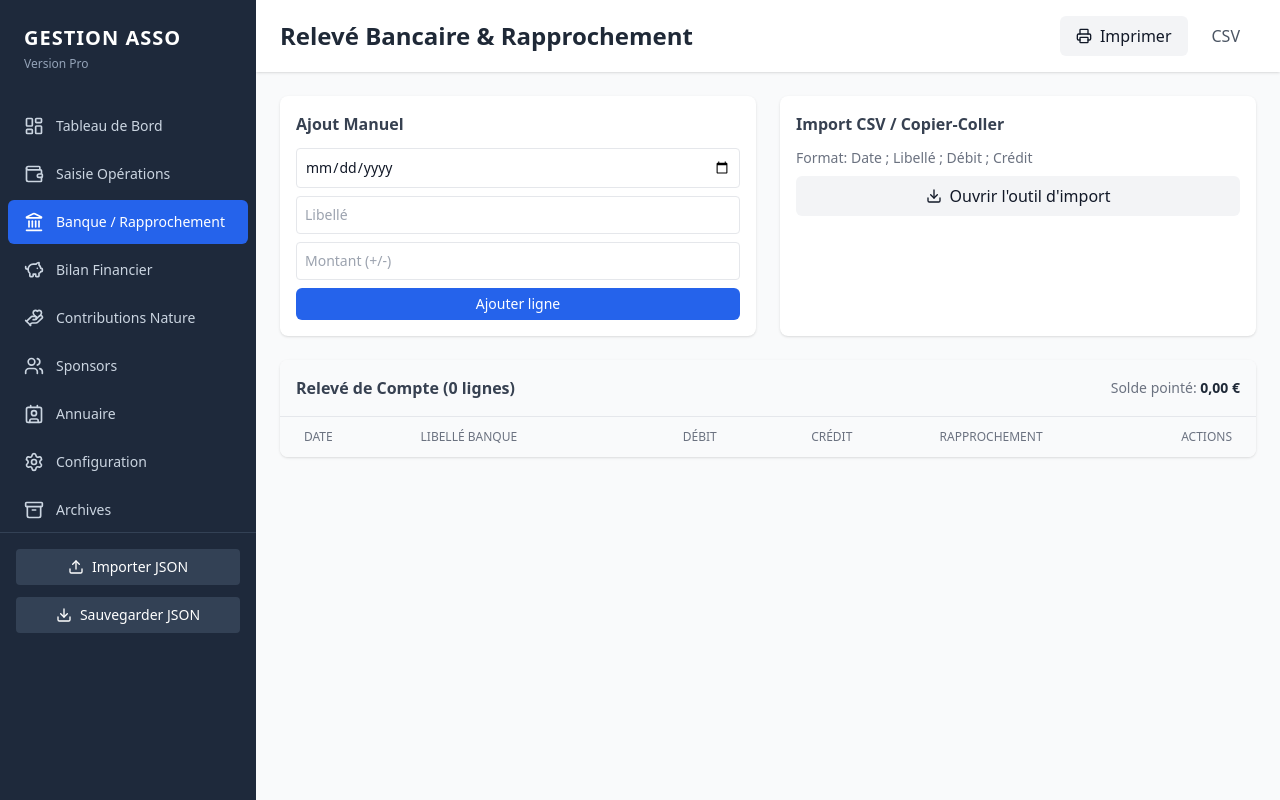
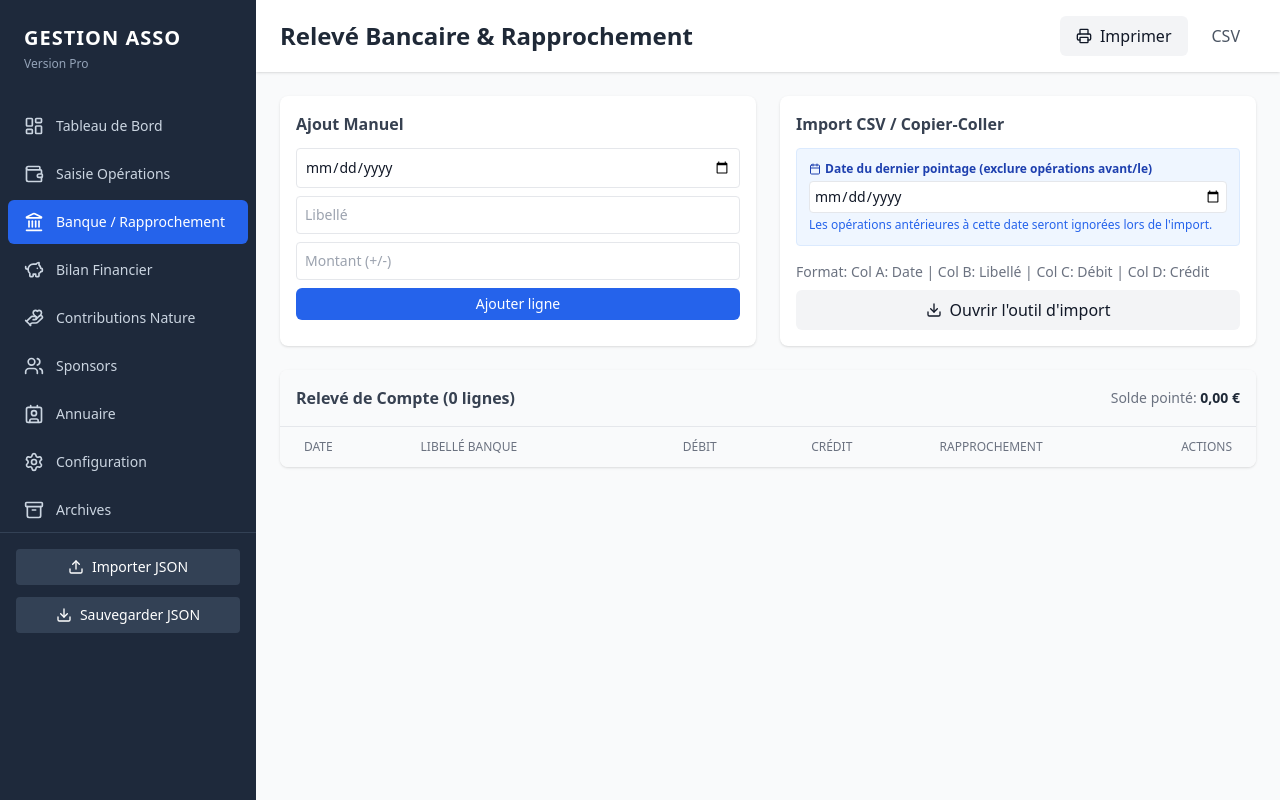
Before and after one commit to kevinpeuron-droid/budget-RV, a React (Vite) app: page / in a window 1280 px wide. Both pictures are taken after a click on the button "Banque / Rapprochement". Built offline with nearby package versions, Linux system fonts and the light colour scheme.

Commit message:
feat: Track last imported bank date
Add `lastPointedDate` to AppState to store the date of the last imported bank operation. This prevents duplicate imports by providing a reference point. The `BankTab` component is updated to display and manage this date.

```diff
--- a/App.tsx
+++ b/App.tsx
@@ -34,7 +34,8 @@ const INITIAL_STATE: AppState = {
   categoriesDepense: DEFAULT_CATEGORIES_DEPENSE,
   events: [],
   archives: [],
-  bankLines: [] // New bank lines state
+  bankLines: [], // New bank lines state
+  lastPointedDate: '' // Initialisation vide
 };
 
 type TabId = 'dashboard' | 'realized' | 'budget' | 'contributions' | 'sponsors' | 'directory' | 'config' | 'archives' | 'bank';
@@ -88,6 +89,7 @@ function App() {
     else setData(prev => ({ ...prev, categoriesDepense: cats }));
   };
   const updateBankLines = (lines: BankLine[]) => setData(prev => ({ ...prev, bankLines: lines }));
+  const updateLastPointedDate = (date: string) => setData(prev => ({ ...prev, lastPointedDate: date }));
 
   // NEW: Link a bank line to a transaction
   const handleLinkTransaction = (bankId: string, transactionId: string) => {
@@ -336,7 +338,9 @@ function App() {
               bankLines={data.bankLines || []}
               transactions={data.realized}
               budget={data.budget}
+              lastPointedDate={data.lastPointedDate}
               onUpdateBankLines={updateBankLines}
+              onUpdateLastPointedDate={updateLastPointedDate}
               onLinkTransaction={handleLinkTransaction}
               onUnlinkTransaction={handleUnlinkTransaction}
               onCreateFromBank={handleCreateFromBank}
--- a/components/BankTab.tsx
+++ b/components/BankTab.tsx
@@ -2,13 +2,15 @@ import React, { useState } from 'react';
 import { BankLine, Transaction, BudgetLine } from '../types';
 import { generateId, formatCurrency } from '../utils';
 import { Button } from './ui/Button';
-import { Trash2, Plus, Link as LinkIcon, Unlink, Check, AlertCircle, ArrowRight, Download, Upload } from 'lucide-react';
+import { Trash2, Plus, Link as LinkIcon, Unlink, Check, AlertCircle, ArrowRight, Download, Upload, Calendar } from 'lucide-react';
 
 interface BankTabProps {
   bankLines: BankLine[];
   transactions: Transaction[];
   budget: BudgetLine[];
+  lastPointedDate?: string; // Nouvelle prop
   onUpdateBankLines: (lines: BankLine[]) => void;
+  onUpdateLastPointedDate: (date: string) => void; // Nouvelle prop
   onLinkTransaction: (bankId: string, transactionId: string) => void;
   onUnlinkTransaction: (bankId: string) => void;
   onCreateFromBank: (bankId: string, category: string, budgetLineId: string, description: string) => void;
@@ -18,7 +20,9 @@ export const BankTab: React.FC<BankTabProps> = ({
   bankLines,
   transactions,
   budget,
+  lastPointedDate,
   onUpdateBankLines,
+  onUpdateLastPointedDate,
   onLinkTransaction,
   onUnlinkTransaction,
   onCreateFromBank
@@ -49,37 +53,54 @@ export const BankTab: React.FC<BankTabProps> = ({
   const processCSVContent = (content: string) => {
     const lines = content.split('\n');
     const newLines: BankLine[] = [];
+    let skippedCount = 0;
 
     lines.forEach(line => {
       if(!line.trim()) return;
       const parts = line.split(/;|\t/); // split by semicolon or tab
-      // Try to detect format
-      if (parts.length >= 3) {
-         let date = parts[0].trim();
+
+      // Structure demandée:
+      // Col A (Index 0): Date
+      // Col B (Index 1): Libellé
+      // Col C (Index 2): Débit
+      // Col D (Index 3): Crédit
+
+      if (parts.length >= 2) {
+         let dateStr = parts[0].trim();
+         let formattedDate = dateStr;
+
          // Try to normalize date to YYYY-MM-DD if in DD/MM/YYYY
-         if(date.match(/^\d{2}\/\d{2}\/\d{4}$/)) {
-            const [d, m, y] = date.split('/');
-            date = `${y}-${m}-${d}`;
+         if(dateStr.match(/^\d{2}\/\d{2}\/\d{4}$/)) {
+            const [d, m, y] = dateStr.split('/');
+            formattedDate = `${y}-${m}-${d}`;
+         }
+
+         // Filtre anti-doublon basé sur la date de dernier pointage
+         if (lastPointedDate && formattedDate <= lastPointedDate) {
+             skippedCount++;
+             return; // On ignore cette ligne car elle est déjà pointée
          }
 
          const desc = parts[1].trim();
          let amount = 0;
 
-         if (parts.length === 4) {
-             // Date;Desc;Debit;Credit
-             const debit = parseFloat(parts[2].replace(',', '.') || '0');
-             const credit = parseFloat(parts[3].replace(',', '.') || '0');
-             amount = credit - debit;
-         } else {
-             // Date;Desc;Amount
-             const normalizedAmount = parts[2].replace(',', '.').replace(/[^\d.-]/g, '');
-             amount = parseFloat(normalizedAmount || '0');
-         }
+         // Gestion Débit (Col C) et Crédit (Col D)
+         // On nettoie les valeurs (remplace virgule par point, supprime symboles monétaires)
+         const debitStr = parts[2] ? parts[2].replace(',', '.').replace(/[^\d.-]/g, '') : '0';
+         const creditStr = parts[3] ? parts[3].replace(',', '.').replace(/[^\d.-]/g, '') : '0';
+
+         const debit = parseFloat(debitStr) || 0;
+         const credit = parseFloat(creditStr) || 0;
+
+         // Le montant est Crédit - Débit (Débit est souvent positif dans le CSV mais négatif comptablement)
+         // Si la colonne Débit contient déjà un signe négatif, il faut gérer le cas, mais généralement en CSV bancaire c'est positif.
+         // On assume ici que les colonnes C et D contiennent des valeurs absolues.
+         amount = credit - Math.abs(debit);
 
          if(!isNaN(amount)) {
              newLines.push({
                  id: generateId(),
-                 date,
+                 date: formattedDate,
                  description: desc,
                  amount
              });
@@ -91,8 +112,15 @@ export const BankTab: React.FC<BankTabProps> = ({
         onUpdateBankLines([...bankLines, ...newLines]);
         setImportText('');
         setShowImport(false);
+        if (skippedCount > 0) {
+            alert(`${newLines.length} lignes importées. ${skippedCount} lignes ignorées car antérieures ou égales à la date de dernier pointage.`);
+        }
     } else {
-        alert("Aucune ligne valide trouvée. Vérifiez le format (Date;Libellé;Montant).");
+        if (skippedCount > 0) {
+            alert(`Aucune nouvelle ligne importée. ${skippedCount} lignes ont été ignorées car elles sont déjà pointées.`);
+        } else {
+            alert("Aucune ligne valide trouvée. Vérifiez le format (Col A: Date, B: Libellé, C: Débit, D: Crédit).");
+        }
     }
   };
 
@@ -173,10 +201,27 @@ export const BankTab: React.FC<BankTabProps> = ({
 
         {/* Import */}
         <div className="bg-white p-4 rounded-lg shadow">
-            <h3 className="font-bold text-gray-700 mb-3">Import CSV / Copier-Coller</h3>
+            <div className="flex justify-between items-start mb-3">
+                 <h3 className="font-bold text-gray-700">Import CSV / Copier-Coller</h3>
+            </div>
+
+            {/* Last Pointed Date Configuration */}
+            <div className="mb-4 bg-blue-50 p-3 rounded border border-blue-100">
+                <label className="block text-xs font-semibold text-blue-800 mb-1 flex items-center gap-1">
+                    <Calendar className="w-3 h-3" /> Date du dernier pointage (exclure opérations avant/le)
+                </label>
+                <input
+                    type="date"
+                    className="border p-1 rounded text-sm w-full"
+                    value={lastPointedDate || ''}
+                    onChange={(e) => onUpdateLastPointedDate(e.target.value)}
+                />
+                <p className="text-xs text-blue-600 mt-1">Les opérations antérieures à cette date seront ignorées lors de l'import.</p>
+            </div>
+
             {!showImport ? (
                 <div className="flex flex-col gap-2">
-                    <p className="text-sm text-gray-500">Format: Date ; Libellé ; Débit ; Crédit</p>
+                    <p className="text-sm text-gray-500">Format: Col A: Date | Col B: Libellé | Col C: Débit | Col D: Crédit</p>
                     <Button variant="secondary" onClick={() => setShowImport(true)}>
                         <Download className="w-4 h-4 mr-2" /> Ouvrir l'outil d'import
                     </Button>
--- a/types.ts
+++ b/types.ts
@@ -95,6 +95,7 @@ export interface AppData {
   categoriesDepense: string[];
   events: AppEvent[];
   bankLines: BankLine[]; // Nouveau champ pour le relevé bancaire
+  lastPointedDate?: string; // Date de la dernière opération importée/pointée pour éviter les doublons
 }
 
 export interface AppState extends AppData {
```
